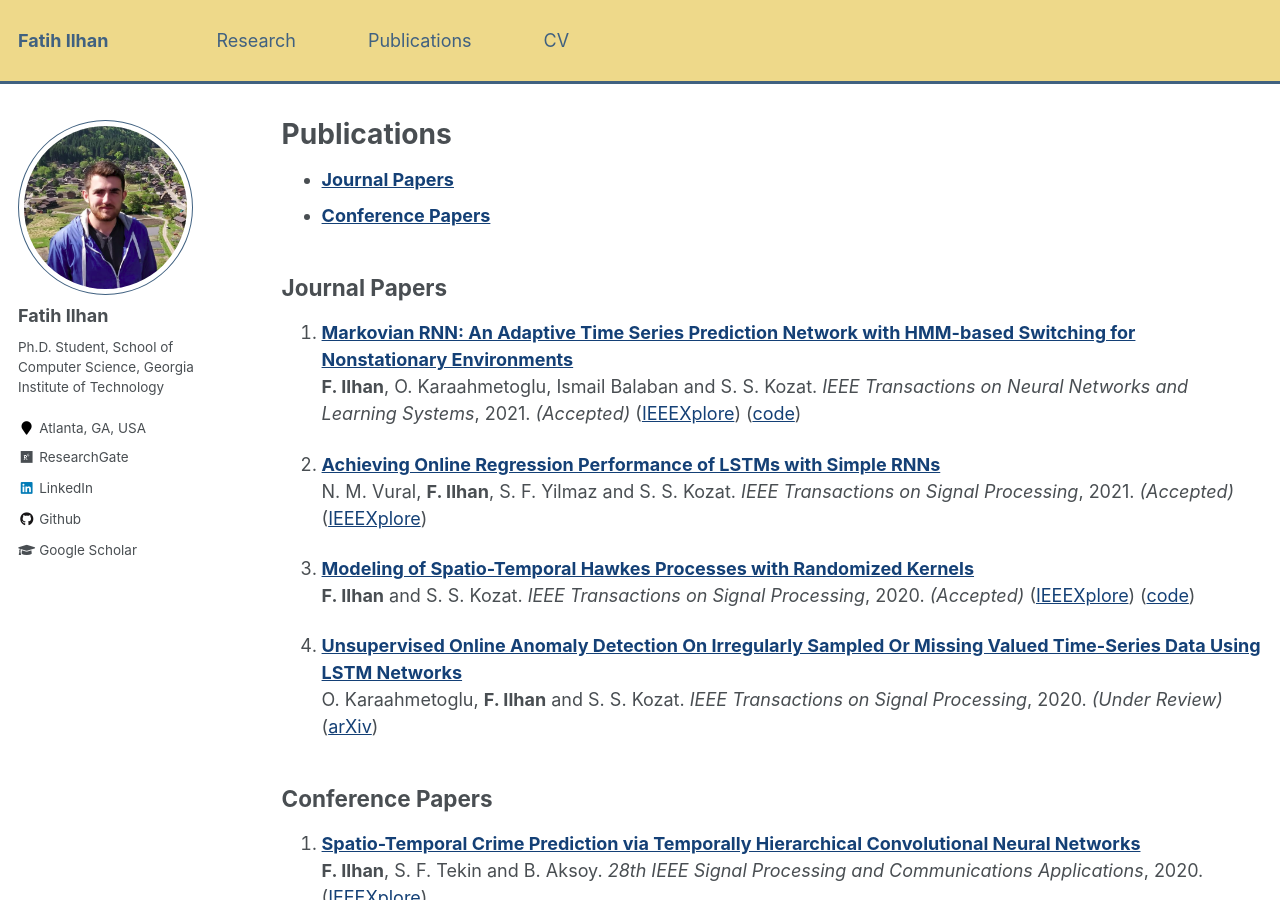
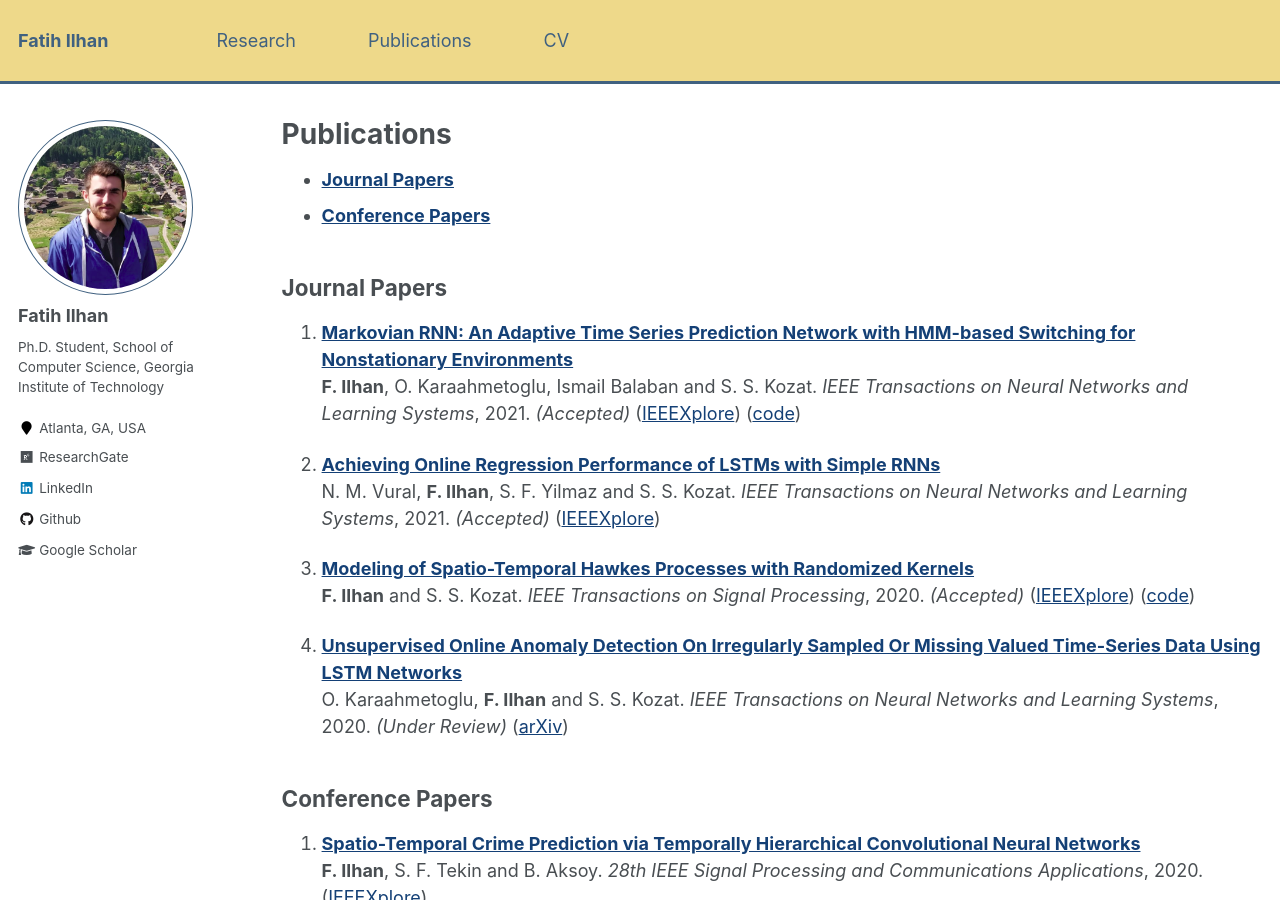
Before and after one commit to fatih-ilhan/fatih-ilhan.github.io, a Jekyll site: the page built from _pages/publications.md, in a window 1280 px wide and 900 px high. Built offline with Jekyll 4.4.1, drawn with Linux system fonts in a browser that asks for light colours.

```diff
--- a/_pages/publications.md
+++ b/_pages/publications.md
@@ -16,7 +16,7 @@
 
 2. <b>[Achieving Online Regression Performance of LSTMs with Simple RNNs](http://fatih-ilhan.github.io/publications/sRNN)</b><br>
 N. M. Vural, **F. Ilhan**, S. F. Yilmaz and S. S. Kozat.
-<i>IEEE Transactions on Signal Processing</i>, 2021. _(Accepted)_ ([IEEEXplore](https://ieeexplore.ieee.org/document/9457246))
+<i>IEEE Transactions on Neural Networks and Learning Systems</i>, 2021. _(Accepted)_ ([IEEEXplore](https://ieeexplore.ieee.org/document/9457246))
 
 3. <b>[Modeling of Spatio-Temporal Hawkes Processes with Randomized Kernels](http://fatih-ilhan.github.io/publications/STHP)</b><br>
 <b>F. Ilhan</b> and S. S. Kozat.
@@ -24,7 +24,7 @@
 
 4. <b>[Unsupervised Online Anomaly Detection On Irregularly Sampled Or Missing Valued Time-Series Data Using LSTM Networks](http://fatih-ilhan.github.io/publications/UOAD)</b><br>
 O. Karaahmetoglu, **F. Ilhan** and S. S. Kozat.
-<i>IEEE Transactions on Signal Processing</i>, 2020. _(Under Review)_ ([arXiv](https://arxiv.org/abs/2005.12005))
+<i>IEEE Transactions on Neural Networks and Learning Systems</i>, 2020. _(Under Review)_ ([arXiv](https://arxiv.org/abs/2005.12005))
 
 ## Conference Papers
 
```
Also changed, not shown: _pages/research.md (+2 -2 lines).
